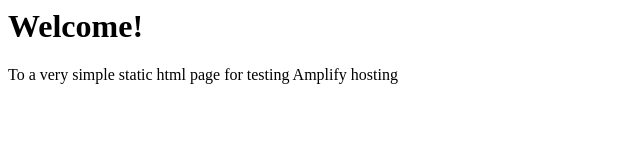
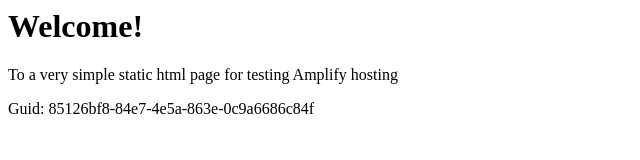
Before and after one commit to aws-aemilia-pdx/Github-PR-Commit-Integration-Test-DoNotTouch-Gith-P5X5MO5I-v1-prod-us-west-2, a website: page src/index.html in a window 1280 px wide. Shown: the whole page, without its empty margins (0-640 px from the left). Drawn offline with Linux system fonts and the light colour scheme.

Commit message:
commit from integ tests

```diff
--- a/src/index.html
+++ b/src/index.html
@@ -1,3 +1,5 @@
+
+
 <html lang="en">
 
 <head>
@@ -10,6 +12,6 @@
 <body>
     <h1>Welcome!</h1>
     <p>To a very simple static html page for testing Amplify hosting</p>
-</body>
+    <p>Guid: 85126bf8-84e7-4e5a-863e-0c9a6686c84f</p></body>
 
 </html>
```
